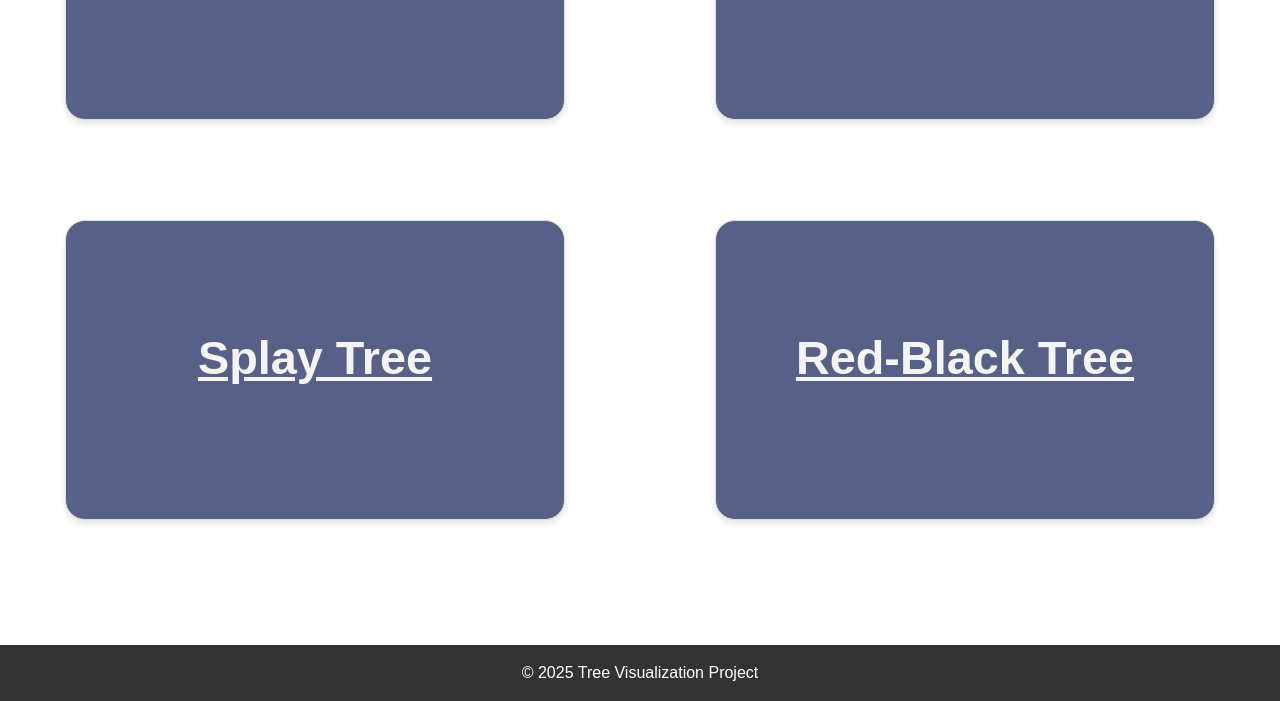
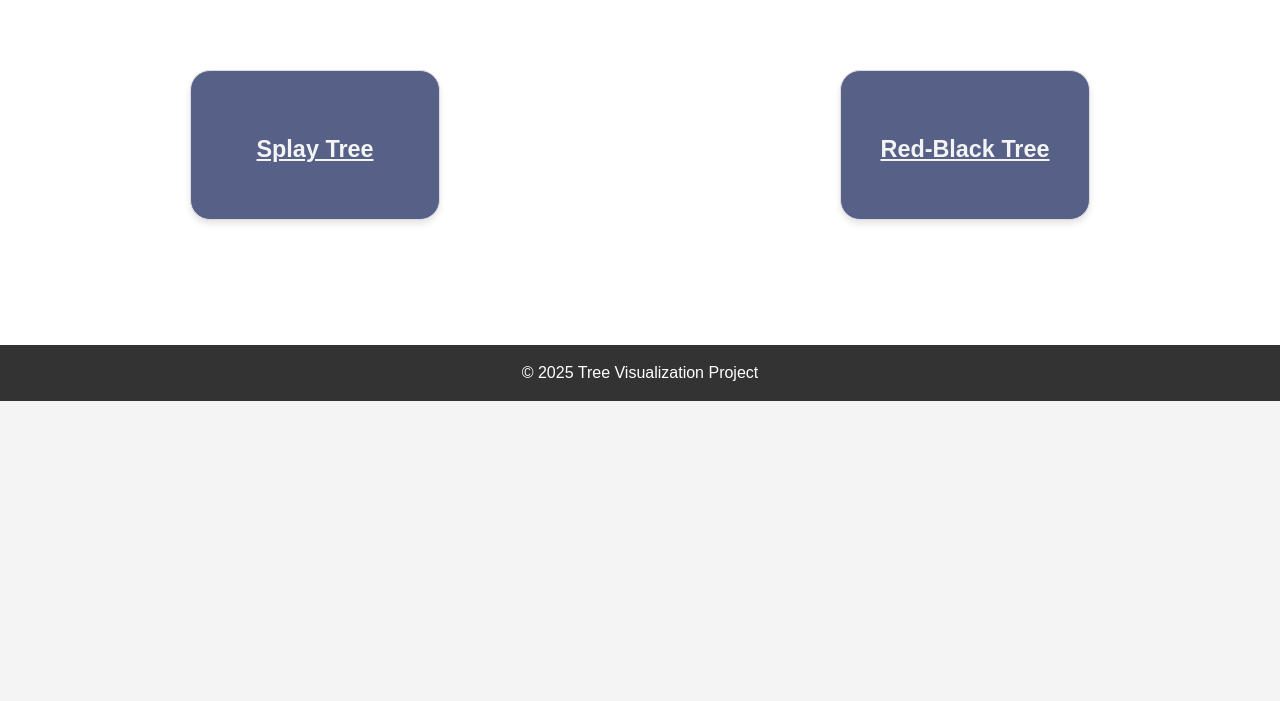
Before and after one commit to ksarda06/Tree-visualisation, a plain HTML site: page index.html in a window 1280 px wide. Shown: the part 396-1097 px from the top of the page. After the commit the page ends 800 px from the top, so only its background shows below. Drawn offline with Linux system fonts and the light colour scheme.

Commit message:
updated the styling of dashboard

```diff
--- a/styles.css
+++ b/styles.css
@@ -72,12 +72,12 @@ main {
     padding: 20px;
     color:#f4f4f4;
     border: 1px solid #ddd;
-    font-size: 40px;
+    font-size: 20px;
     border-radius: 20px;
     width: 30%;
     box-shadow: 0 4px 6px rgba(0, 0, 0, 0.1);
-    height: 300px;
-    width: 500px;
+    height: 150px;
+    width: 250px;
     cursor: pointer;
 }
 .tree-option:hover{
@@ -85,8 +85,8 @@ main {
     box-shadow: 0 4px 6px rgba(148, 42, 42, 0.1);
 }
 .tree-option h3 {
-    margin-top: 80px;
-    margin-bottom: 80px;
+    margin-top: 40px;
+    margin-bottom: 40px;
     text-align: center;
 }
 
```
